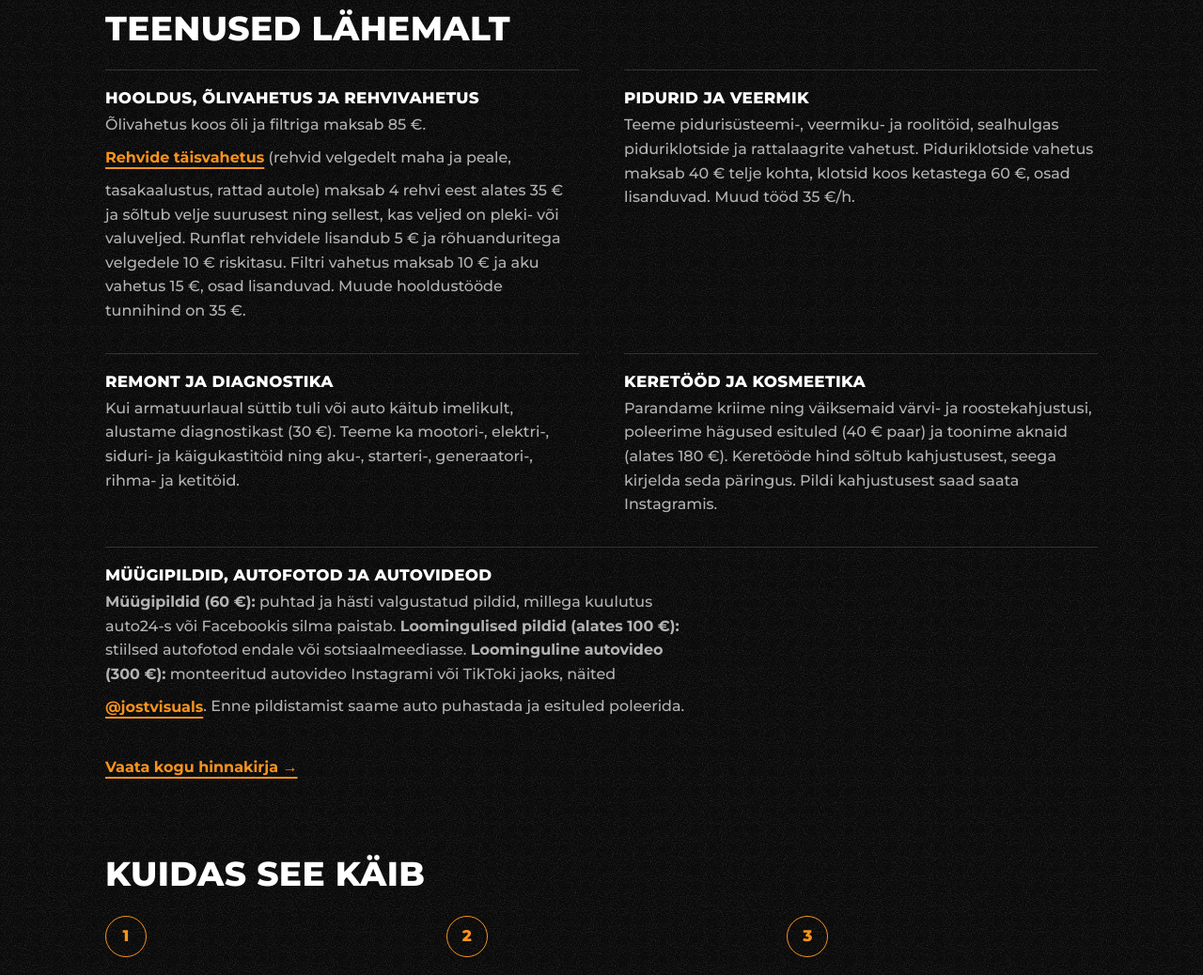
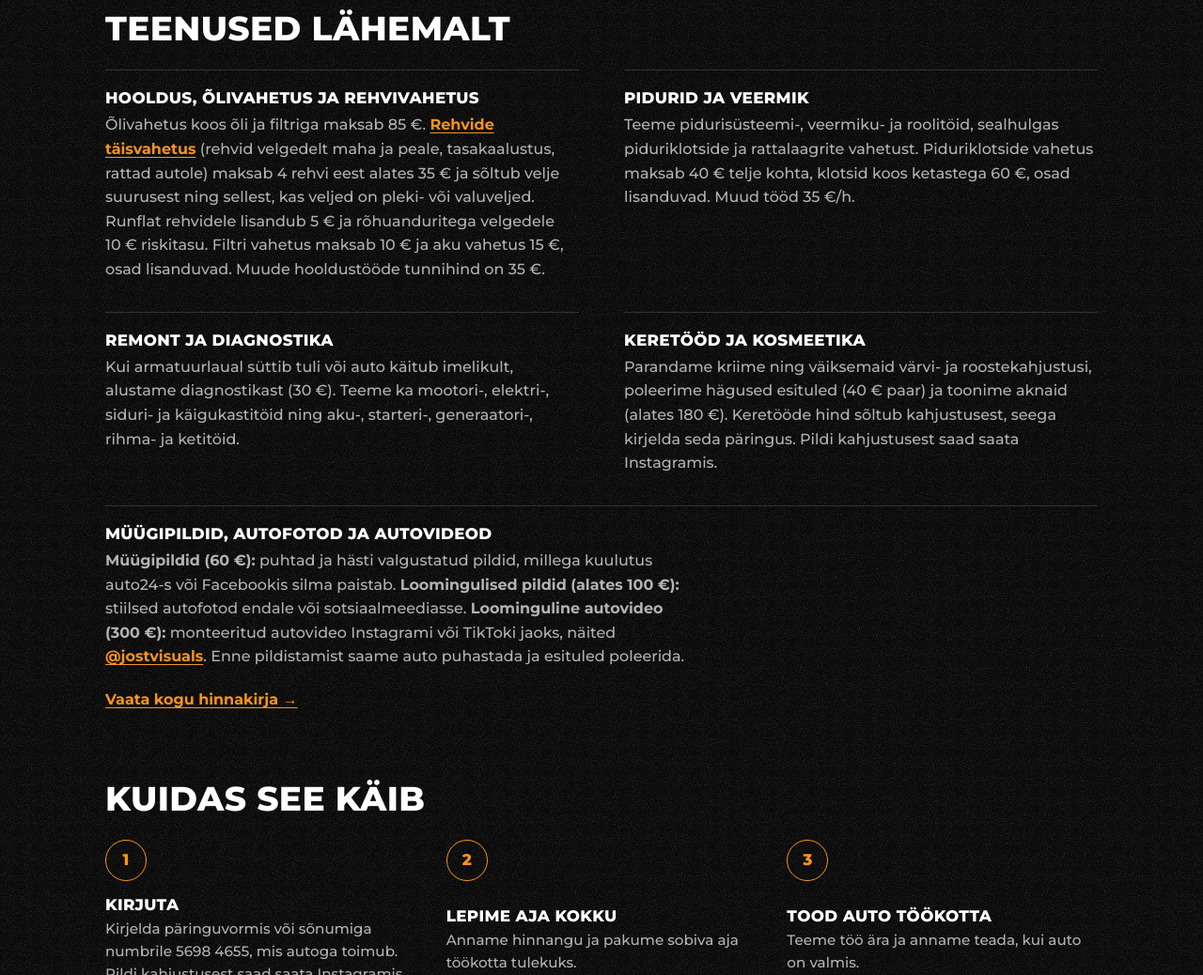
Before and after one commit to josttt17/misfire, a plain HTML site: page public/index.html in a window 1280 px wide. Shown: the part 1200-2238 px from the top of the page at 94% size. Drawn offline with Linux system fonts and the light colour scheme.

Commit message:
Inline text links: no extra spacing around them
Co-Authored-By: Claude Opus 5.5 <noreply@anthropic.com>
Claude-Session: https://claude.ai/code/session_01QhXVFHsvZBSf3JYLpRG2cG

```diff
--- a/public/css/styles.css
+++ b/public/css/styles.css
@@ -551,3 +551,10 @@ body:has(> .action-bar){ padding-bottom: calc(72px + env(safe-area-inset-bottom,
   .hero-promo{ max-width: 34rem; padding: 1.1rem 1.4rem; }
   .hero-promo-text{ font-size: 1.2rem; }
 }
+
+/* Links inside running text: plain inline, no tap-target box stretching the line */
+p .text-link, li .text-link, dd .text-link{
+  display: inline; min-height: 0; padding: 0;
+  font-size: inherit; line-height: inherit;
+  text-underline-offset: 3px; text-decoration-thickness: 1px;
+}
--- a/public/index.html
+++ b/public/index.html
@@ -21,7 +21,7 @@
 <link rel="preconnect" href="https://fonts.googleapis.com">
 <link rel="preconnect" href="https://fonts.gstatic.com" crossorigin>
 <link href="https://fonts.googleapis.com/css2?family=Montserrat:ital,wght@0,500;0,600;0,700;0,800;1,900&amp;display=swap" rel="stylesheet">
-<link rel="stylesheet" href="/css/styles.css?v=14">
+<link rel="stylesheet" href="/css/styles.css?v=15">
 <script type="application/ld+json">
 {
   "@context": "https://schema.org",
```
Also changed, not shown: public/404.html (+1 -1 lines), public/hinnakiri.html (+1 -1 lines), public/kontakt.html (+1 -1 lines), public/privaatsus.html (+1 -1 lines), public/rehvivahetus.html (+1 -1 lines), public/tehtud-tood.html (+1 -1 lines), public/tingimused.html (+1 -1 lines).
